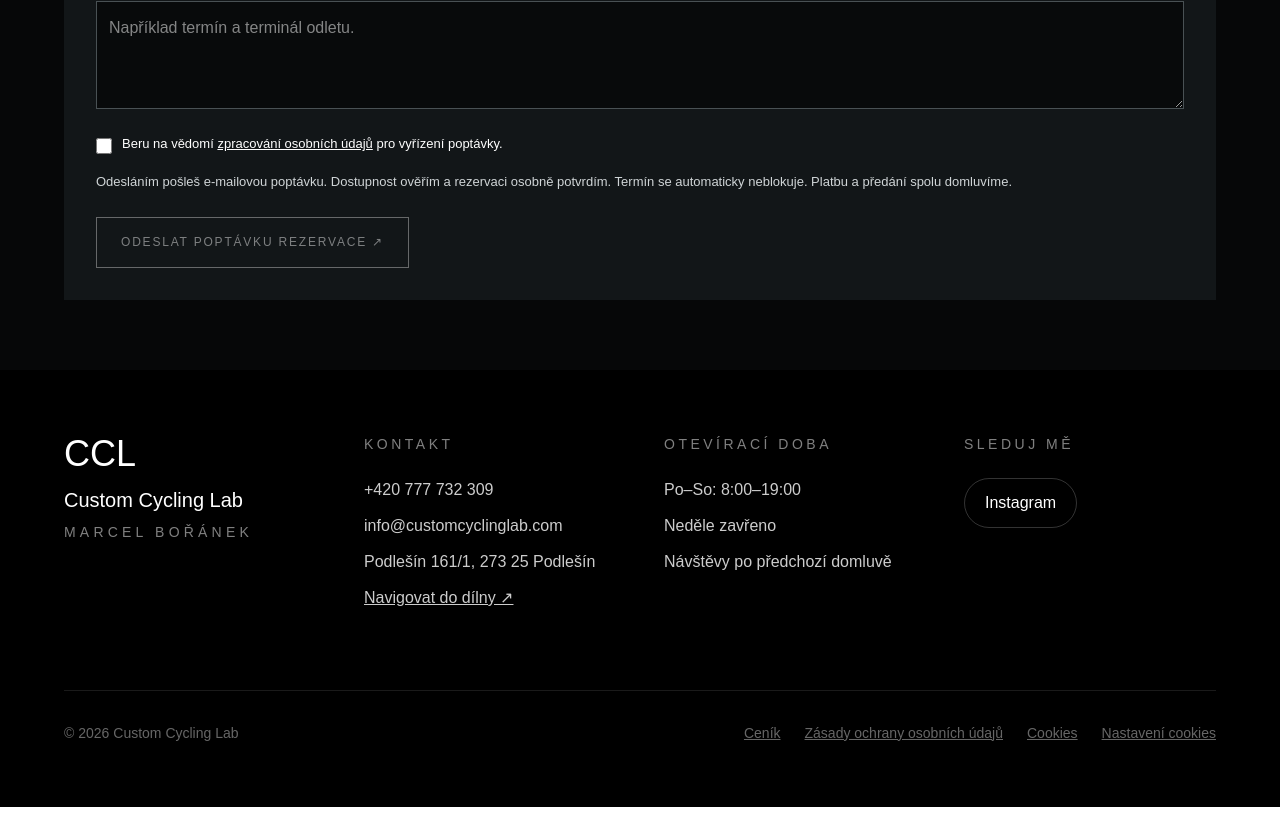
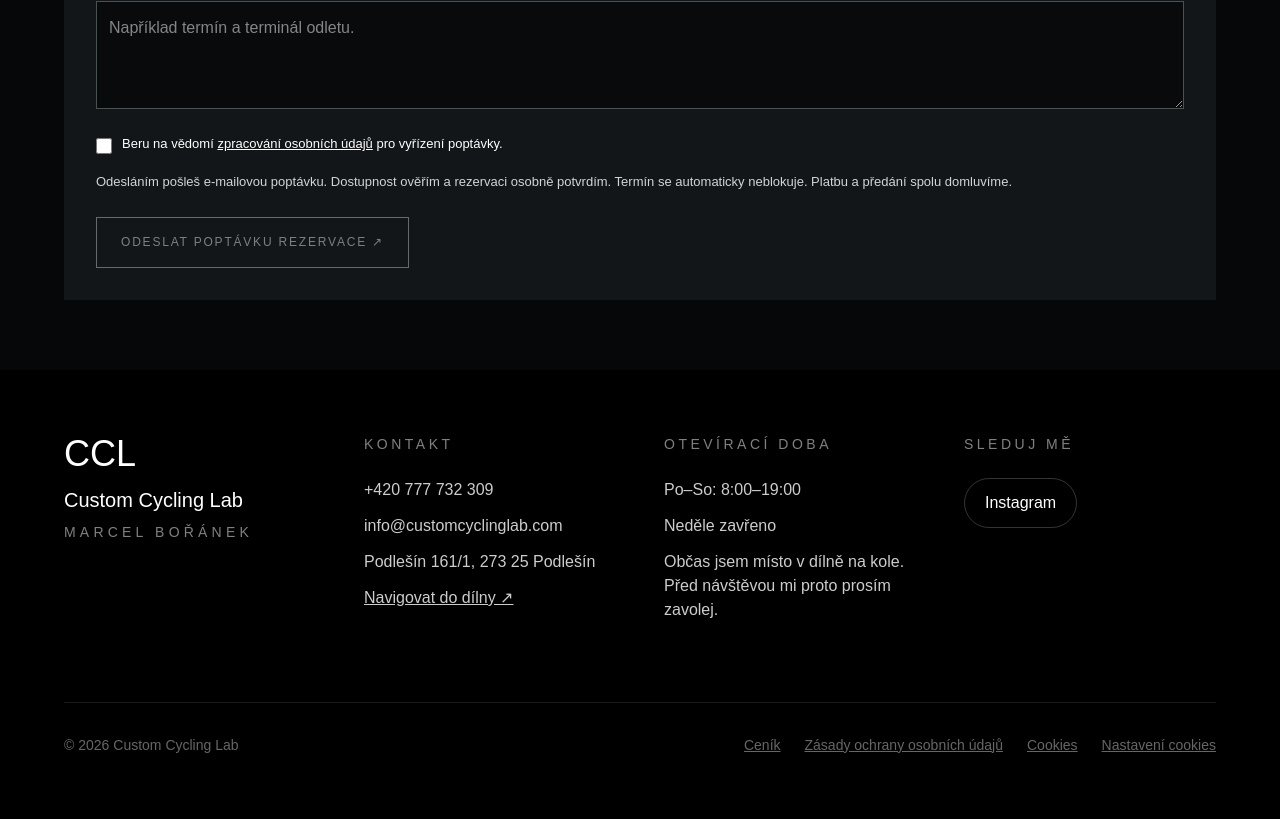
Before and after one commit to marcelboranek-beep/cyclinglab-live, a Next.js app: page /ccl-rent in a window 1280 px wide. Shown: the part 2725-3544 px from the top of the page. Built offline with nearby package versions, Linux system fonts and the light colour scheme; no server answers.

Commit message:
Update opening hours note with call before visiting

```diff
--- a/app/components/Footer.tsx
+++ b/app/components/Footer.tsx
@@ -53,7 +53,7 @@ export default function Footer() {
           </p>
 
           <div className="mt-6 space-y-3 text-white/80">
-            <p>Po–So: 8:00–19:00</p><p>Neděle zavřeno</p><p>Návštěvy po předchozí domluvě</p>
+            <p>Po–So: 8:00–19:00</p><p>Neděle zavřeno</p><p>Občas jsem místo v dílně na kole. Před návštěvou mi proto prosím zavolej.</p>
           </div>
         </div>
 
--- a/app/kontakt/page.tsx
+++ b/app/kontakt/page.tsx
@@ -73,7 +73,7 @@ export default function Kontakt() {
               <br />
               273 25 Podlešín
             </address>
-            <p className="mt-5 text-black/70">Po–So: 8:00–19:00 · Neděle zavřeno. Návštěvy po předchozí domluvě.</p>
+            <p className="mt-5 text-black/70">Po–So: 8:00–19:00 · Neděle zavřeno. Občas jsem místo v dílně na kole. Před návštěvou mi proto prosím zavolej.</p>
             <p className="mt-5 text-black/70">
               Návštěvu, vyzvednutí i vrácení kola si prosím domluv předem
               telefonicky nebo pomocí servisního formuláře.
```
